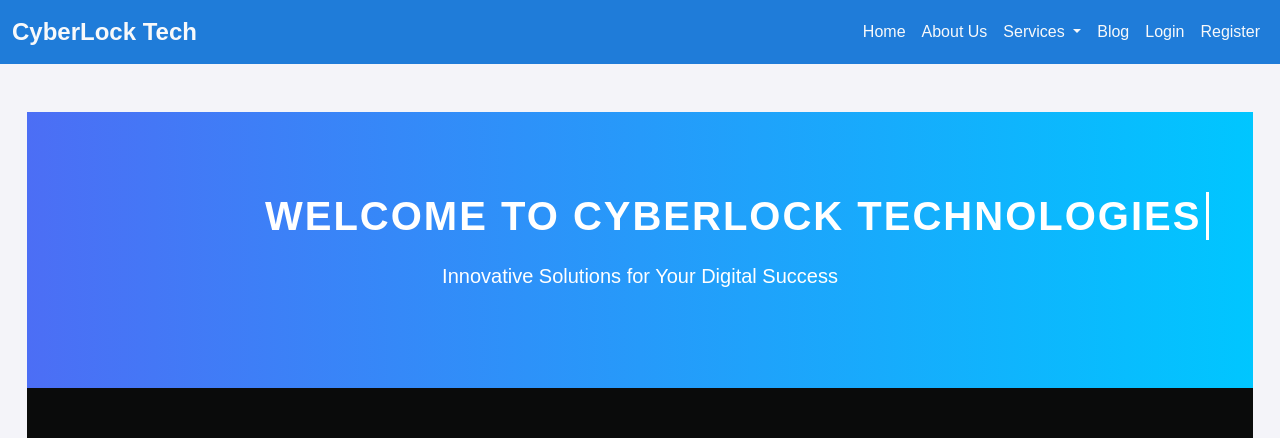
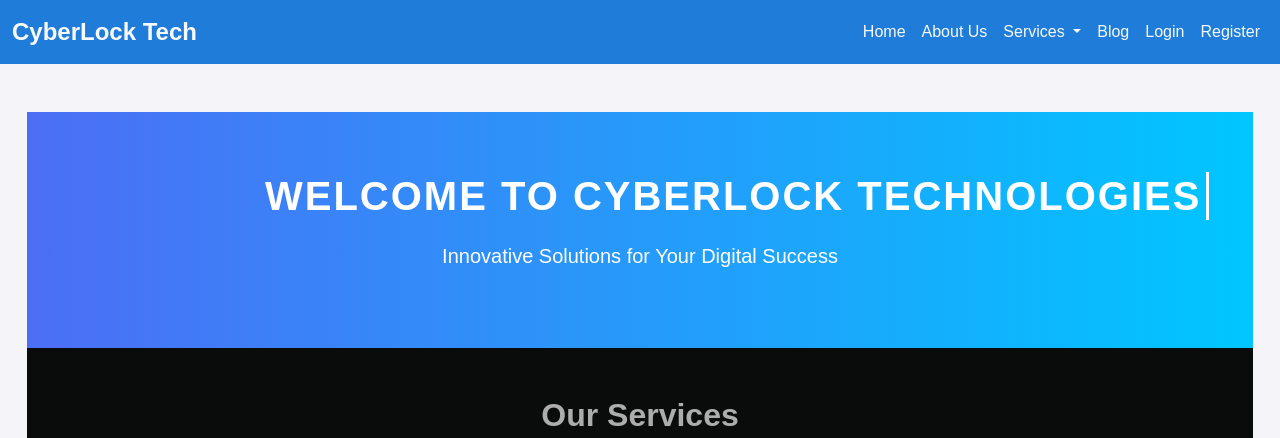
Before and after one commit to C9b3rD3vi1/cyberlock_web, a Django app: page / in a window 1280 px wide. Shown: the top 438 px of the page. Run offline with Django 4.2, Linux system fonts and the light colour scheme; data comes from the database, SQL or seed files in the repository; some libraries are stand-ins or nearby versions.

Commit message:
code styling

```diff
--- a/static/css/home.css
+++ b/static/css/home.css
@@ -19,7 +19,7 @@ h1, h2, h3 {
 .hero {
     background: linear-gradient(to right, #4c6ef5, #00c6ff);
     color: white;
-    padding: 60px 0;
+    padding: 40px 0;
     text-align: center;
     position: relative;
     z-index: 1;
```
